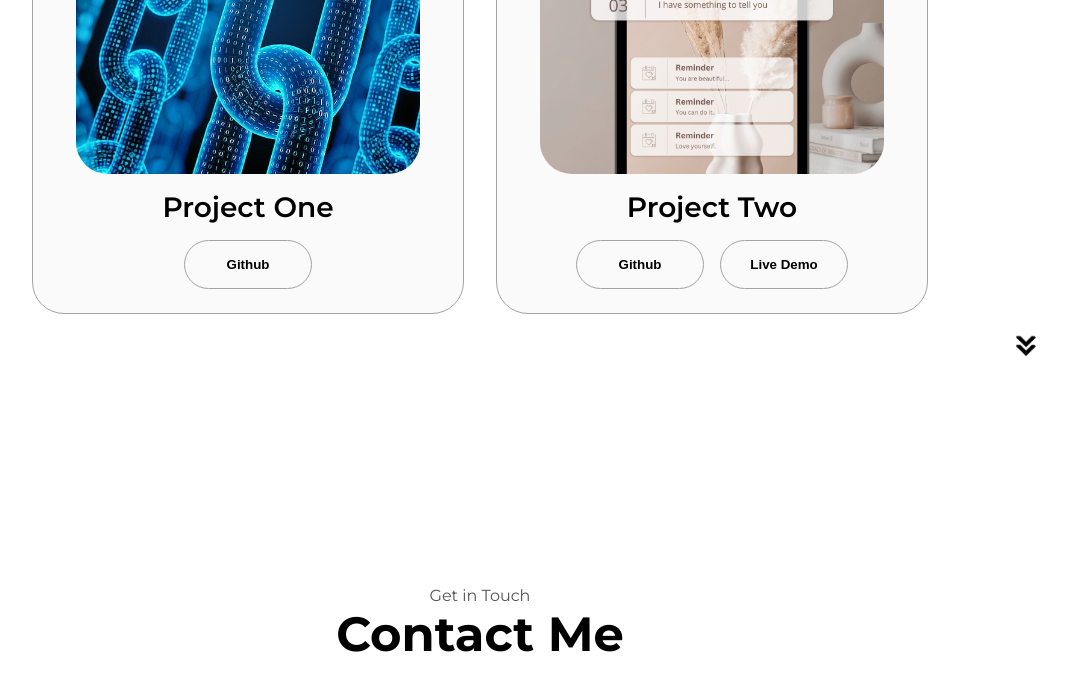
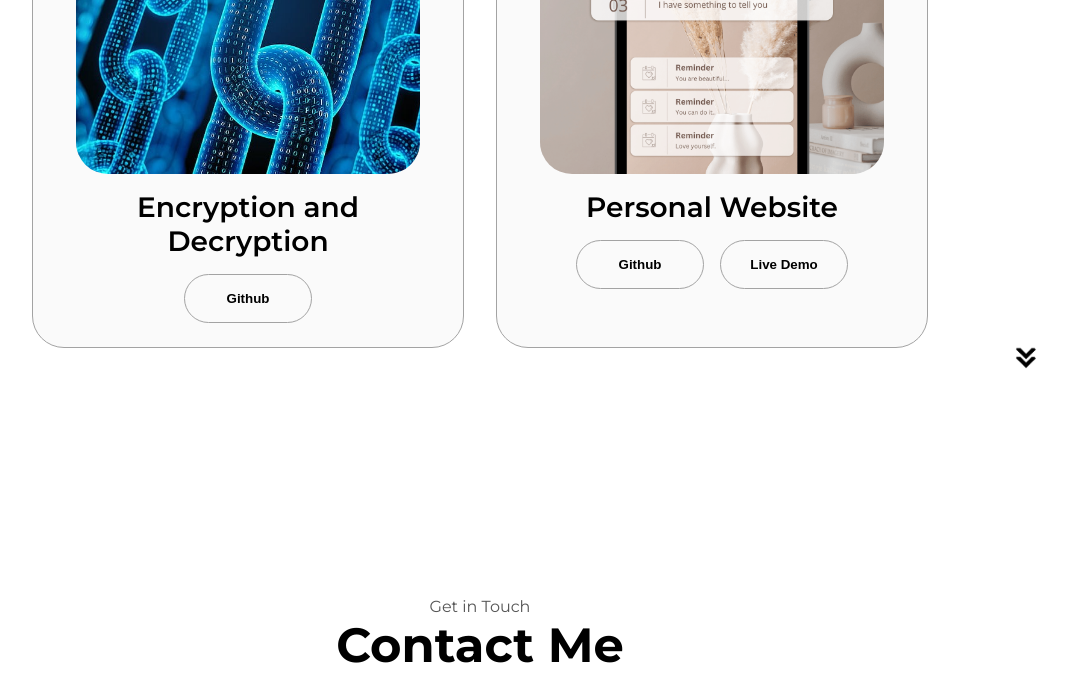
Before and after one commit to Josephhenok/Personal-Website, a plain HTML site: page index.html in a window 1280 px wide. Shown: the part 2901-3593 px from the top of the page, without its empty margins (160-1227 px from the left). Drawn offline with Linux system fonts and the light colour scheme.

Commit message:
Update index.html

```diff
--- a/index.html
+++ b/index.html
@@ -183,7 +183,7 @@
                   class="project-img"
                 />
               </div>
-              <h2 class="experience-sub-title project-title">Project One</h2>
+              <h2 class="experience-sub-title project-title">Encryption and Decryption</h2>
               <div class="btn-container">
                 <button
                   class="btn btn-color-2 project-btn"
@@ -201,11 +201,11 @@
                   class="project-img"
                 />
               </div>
-              <h2 class="experience-sub-title project-title">Project Two</h2>
+              <h2 class="experience-sub-title project-title">Personal Website</h2>
               <div class="btn-container">
                 <button
                   class="btn btn-color-2 project-btn"
-                  onclick="location.href='https://github.com/'"
+                  onclick="location.href='https://github.com/Josephhenok/website'"
                 >
                   Github
                 </button>
```
